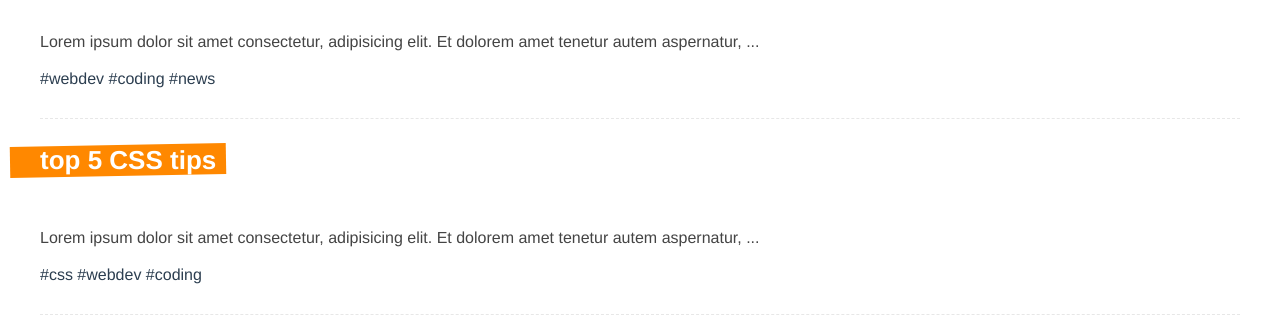
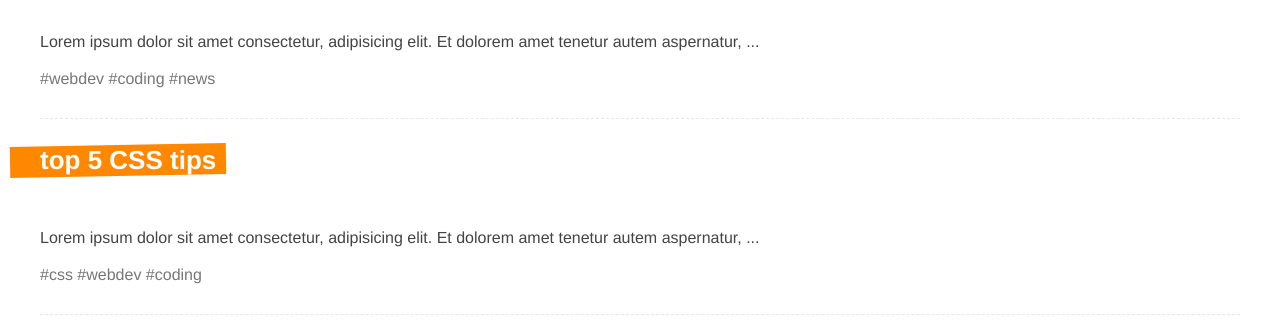
Before and after one commit to lbertoncello/vue-dojo-blog, a Vue app: page / in a window 1280 px wide. Shown: the part 314-647 px from the top of the page. Built offline with nearby package versions, Linux system fonts and the light colour scheme; data requests are answered from the project's data file.

Commit message:
feat: add tag route

```diff
--- a/src/components/SinglePost.vue
+++ b/src/components/SinglePost.vue
@@ -5,7 +5,9 @@
     </router-link>
     <p>{{ snippet }}</p>
     <span v-for="tag in post.tags" :key="tag">
-      #{{ tag }}
+      <router-link :to="{ name: 'Tag', params: { tag: tag } }">
+        #{{ tag }}
+      </router-link>
     </span>
   </div>
 </template>
@@ -49,4 +51,8 @@ export default {
     left: -30px;
     transform: rotateZ(-1deg);
   }
+  .post a {
+    text-decoration: none;
+    color: #777;
+  }
 </style>
--- a/src/router/index.js
+++ b/src/router/index.js
@@ -19,6 +19,11 @@ const routes = [
     path: '/create',
     name: 'Create',
     component: Create
+  },
+  {
+    path: '/tags/:tag',
+    name: 'Tag',
+    component: () => import('../views/Tag.vue')
   }
 ]
 
```
